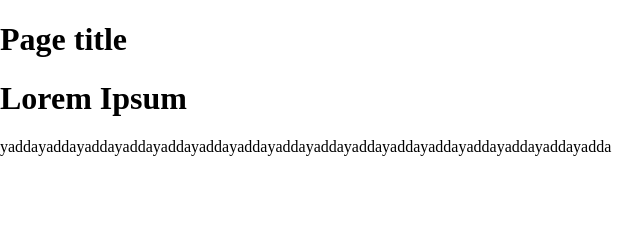
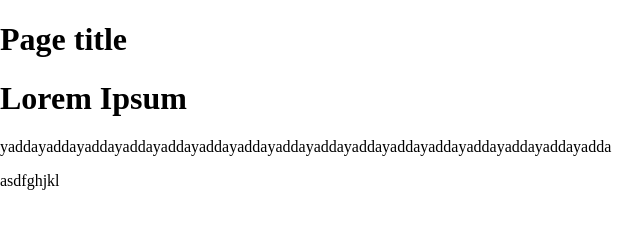
Before and after one commit to BionWard/WebtoolsLecture, a plain HTML site: page index.html in a window 1280 px wide. Shown: the full height of the page, 0-640 px from the left. Drawn offline with nearby package versions, Linux system fonts and the light colour scheme.

Commit message:
Changed index
abcdefg

```diff
--- a/index.html
+++ b/index.html
@@ -21,6 +21,7 @@
     <main>
         <h1>Lorem Ipsum</h1>
         <p>yaddayaddayaddayaddayaddayaddayaddayaddayaddayaddayaddayaddayaddayaddayaddayadda</p>
+        <p>asdfghjkl</p>
     </main>
     <footer>
     </footer>
```
